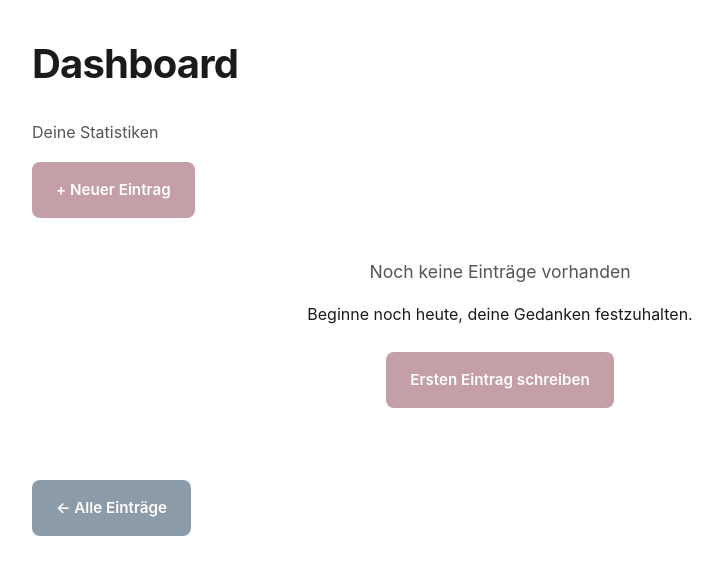
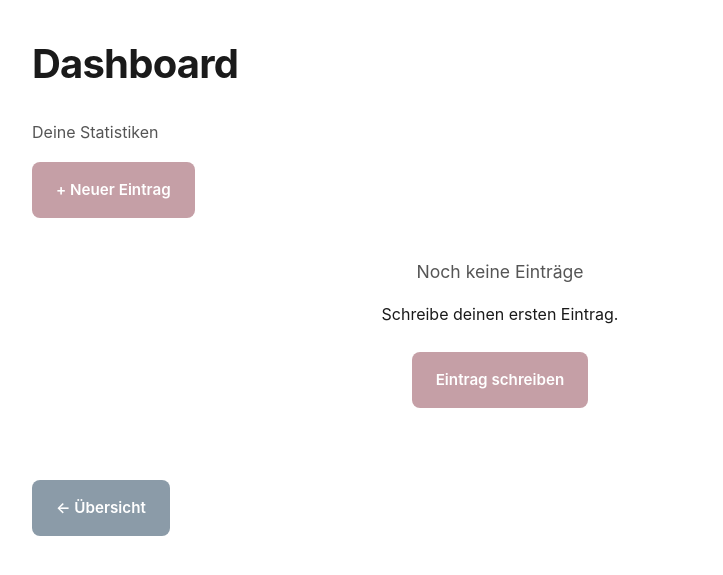
Before and after one commit to JilJohn/PRO2_REP, a Flask app: page /dashboard in a window 1280 px wide. Shown: the top 575 px of the page, without its empty margins (140-863 px from the left). Run offline with Flask 3, Linux system fonts and the light colour scheme; the visitor is signed in with stand-in values (Sample User, id 1).

Commit message:
HTML logischer & kürzer

```diff
--- a/templates/dashboard.html
+++ b/templates/dashboard.html
@@ -10,7 +10,6 @@
     gap: 16px;
     margin: 24px 0;
   }
-
   .stat-card {
     background: var(--paper);
     border: 1px solid var(--border);
@@ -19,14 +18,12 @@
     text-align: center;
     box-shadow: 0 1px 4px var(--shadow);
   }
-
   .stat-number {
     font-size: 2.5rem;
     font-weight: 700;
     color: var(--accent2);
     margin: 8px 0;
   }
-
   .stat-label {
     font-size: 0.85rem;
     color: var(--muted);
@@ -34,32 +31,21 @@
     text-transform: uppercase;
     letter-spacing: 0.5px;
   }
-
   .months-list {
     display: flex;
     flex-wrap: wrap;
     gap: 8px;
-    margin-top: 16px;
+    margin: 16px 0;
   }
-
   .month-item {
     background: var(--paper);
     border: 1px solid var(--border);
     border-radius: 4px;
     padding: 8px 12px;
     font-size: 0.85rem;
-    color: var(--ink);
   }
-
   .month-item strong {
     color: var(--accent2);
-    font-weight: 700;
-  }
-
-  .empty-message {
-    text-align: center;
-    padding: 40px 20px;
-    color: var(--muted);
   }
 </style>
 {% endblock %}
@@ -74,46 +60,37 @@
 </div>
 
 {% if total > 0 %}
-  <!-- Statistik-Karten -->
   <div class="stats-grid">
     <div class="stat-card fade-in">
-      <div class="stat-label">Einträge gesamt</div>
+      <div class="stat-label">Einträge</div>
       <div class="stat-number">{{ total }}</div>
     </div>
-
     <div class="stat-card fade-in" style="animation-delay: 0.05s;">
-      <div class="stat-label">Aktive Monate</div>
+      <div class="stat-label">Monate</div>
       <div class="stat-number">{{ pro_monat | length }}</div>
     </div>
-
     <div class="stat-card fade-in" style="animation-delay: 0.1s;">
-      <div class="stat-label">Ø pro Monat</div>
+      <div class="stat-label">Ø / Monat</div>
       <div class="stat-number">{{ (total / (pro_monat | length)) | round(1) }}</div>
     </div>
   </div>
 
-  <!-- Einträge pro Monat -->
-  <h2 style="margin-top: 32px;">Einträge nach Monat</h2>
-  {% set months = ["","Jan","Feb","Mär","Apr","Mai","Jun","Jul","Aug","Sep","Okt","Nov","Dez"] %}
-
+  <h2>Nach Monat</h2>
   <div class="months-list">
+    {% set months = ["","Jan","Feb","Mär","Apr","Mai","Jun","Jul","Aug","Sep","Okt","Nov","Dez"] %}
     {% for monat in pro_monat.keys() | sort(reverse=True) %}
-      <div class="month-item">
-        {{ months[monat[5:7] | int] }} {{ monat[0:4] }}: <strong>{{ pro_monat[monat] }}</strong>
-      </div>
+      <div class="month-item">{{ months[monat[5:7] | int] }} {{ monat[0:4] }}: <strong>{{ pro_monat[monat] }}</strong></div>
     {% endfor %}
   </div>
-
 {% else %}
-  <div class="empty-message">
-    <p style="font-size: 1.1rem; margin-bottom: 16px;">Noch keine Einträge vorhanden</p>
-    <p style="color: var(--muted); margin-bottom: 24px;">Beginne noch heute, deine Gedanken festzuhalten.</p>
-    <a href="{{ url_for('new_entry') }}" class="btn btn-primary">Ersten Eintrag schreiben</a>
+  <div style="text-align: center; padding: 40px 20px;">
+    <p style="font-size: 1.1rem; margin-bottom: 16px;">Noch keine Einträge</p>
+    <p style="color: var(--muted); margin-bottom: 24px;">Schreibe deinen ersten Eintrag.</p>
+    <a href="{{ url_for('new_entry') }}" class="btn btn-primary">Eintrag schreiben</a>
   </div>
 {% endif %}
 
-<div style="margin-top: 32px; display: flex; gap: 12px;">
-  <a href="{{ url_for('overview') }}" class="btn btn-secondary">← Alle Einträge</a>
+<div style="margin-top: 32px;">
+  <a href="{{ url_for('overview') }}" class="btn btn-secondary">← Übersicht</a>
 </div>
-
 {% endblock %}
```
